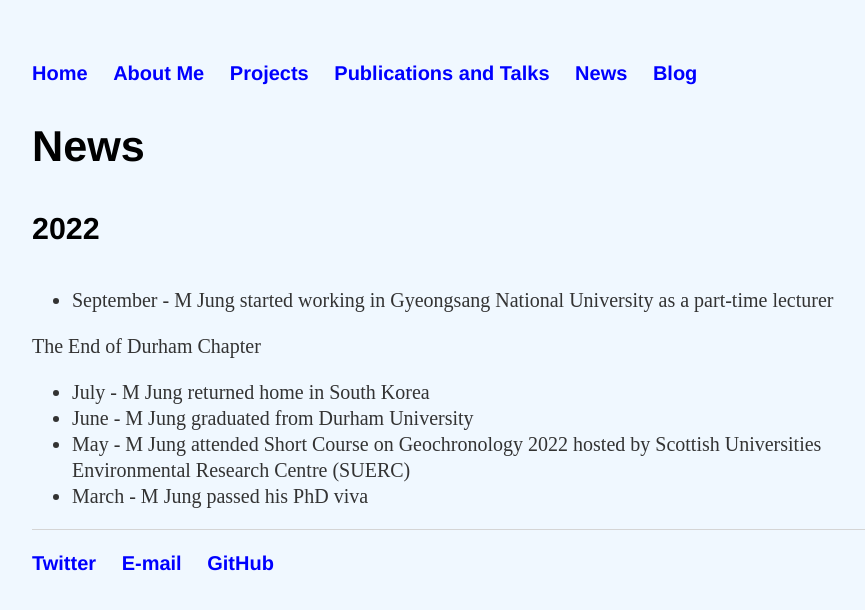
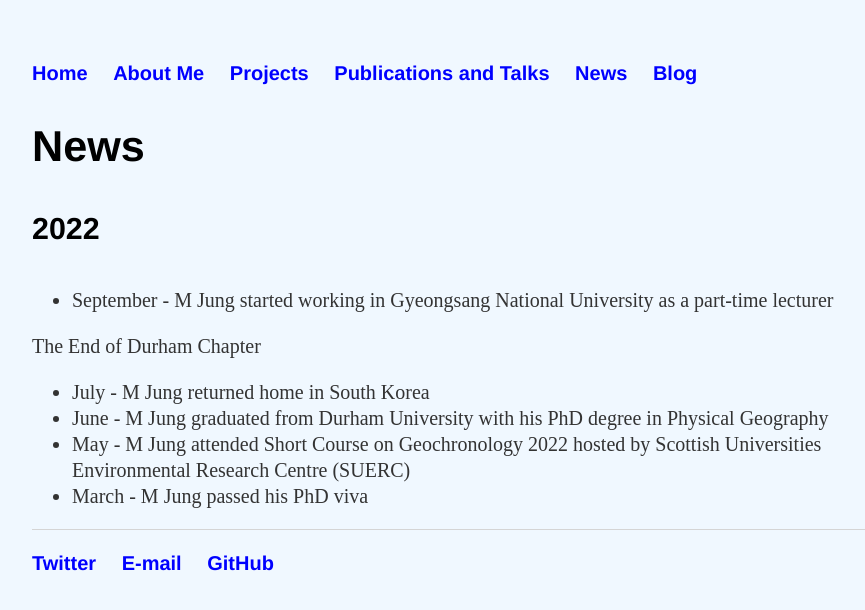
Before and after one commit to muyeoljung/muyeoljung.github.io, a Jekyll site: the page built from news/index.html, in a window 1280 px wide. Shown: the top 610 px of the page, without its empty margins (160-1025 px from the left). Built offline with Jekyll 4.4.1, drawn with Linux system fonts in a browser that asks for light colours.

Commit message:
Update index.html

```diff
--- a/news/index.html
+++ b/news/index.html
@@ -32,7 +32,7 @@ img {
 		<p>The End of Durham Chapter</p>
 		<ul class="News_2022">
 			<li>July - M Jung returned home in South Korea</li>
-			<li>June - M Jung graduated from Durham University</li>
+			<li>June - M Jung graduated from Durham University with his PhD degree in Physical Geography</li>
 			<li>May - M Jung attended Short Course on Geochronology 2022 hosted by Scottish Universities Environmental Research Centre (SUERC)</li>
 			<li>March - M Jung passed his PhD viva</li>
 			</ul>
```
